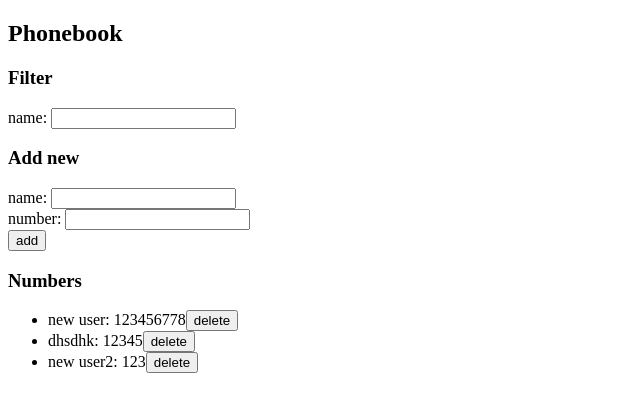
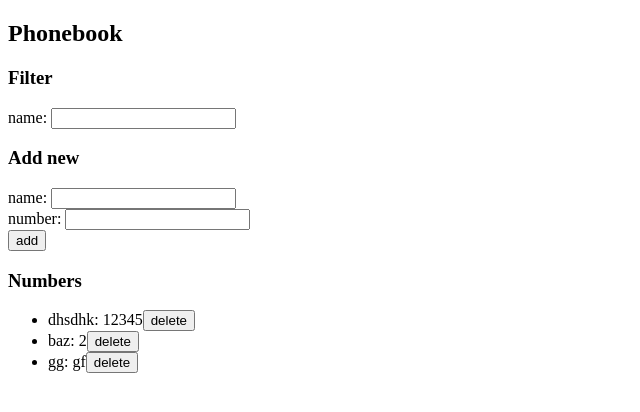
Before and after one commit to parradam/fullstackopen, a React (Create React App) app in the folder part2/phonebook/: page / in a window 1280 px wide. Shown: the top 412 px of the page, without its empty margins (0-640 px from the left). Built offline with nearby package versions, Linux system fonts and the light colour scheme; data requests are answered from the project's data file.

Commit message:
2.18 complete

```diff
--- a/part2/phonebook/db.json
+++ b/part2/phonebook/db.json
@@ -1,19 +1,19 @@
 {
   "persons": [
-    {
-      "name": "new user",
-      "number": "123456778",
-      "id": 7
-    },
     {
       "name": "dhsdhk",
       "number": "12345",
       "id": 9
     },
     {
-      "name": "new user2",
-      "number": "123",
-      "id": 10
+      "name": "baz",
+      "number": "2",
+      "id": 13
+    },
+    {
+      "name": "gg",
+      "number": "gf",
+      "id": 14
     }
   ]
 }
--- a/part2/phonebook/src/App.js
+++ b/part2/phonebook/src/App.js
@@ -32,11 +32,24 @@ const App = () => {
 
     phonebookService
       .deletePerson(id)
-      .then(response => console.log('delete successful'))
+      .then(response => {
+        const newPersons = persons.filter(person => person.id !== id)
+        setPersons(newPersons)
+      })
       .catch(e => console.log(e))
+  }
 
-    const newPersons = persons.filter(person => person.id !== id)
-    setPersons(newPersons)
+  const updatePerson = (id, personToUpdate) => {
+    const continueWithUpdate = window.confirm(`${personToUpdate.name} is already added to phonebook. Replace their details?`)
+    if (!continueWithUpdate) return
+
+    phonebookService
+      .update(id, personToUpdate)
+      .then(returnedContact => {
+        setPersons(persons.map(person => person.id !== id ? person : returnedContact))
+        setNewName('')
+        setNewNumber('')
+      })
   }
 
   const handleSubmit = (e) => {
@@ -49,7 +62,8 @@ const App = () => {
     const personExists = persons.some(person => person.name === personToAdd.name)
 
     if (personExists) {
-      alert(`${personToAdd.name} is already added to phonebook`)
+      const personToUpdate = persons.find(person => person.name === personToAdd.name)
+      updatePerson(personToUpdate.id, personToAdd)
       return
     }
 
--- a/part2/phonebook/src/services/phonebook.js
+++ b/part2/phonebook/src/services/phonebook.js
@@ -14,9 +14,15 @@ const create = newObject => {
 const deletePerson = id => {
     const deleteUrl = `${baseUrl}/${id}`
     const request = axios.delete(deleteUrl)
-    return request.then(response => true)
+    return request.then(response => response.data)
 }
 
-const phonebookService = { getAll, create, deletePerson }
+const update = (id, updatedObject) => {
+    const updateUrl = `${baseUrl}/${id}`
+    const request = axios.put(updateUrl, updatedObject)
+    return request.then(response => response.data)
+}
+
+const phonebookService = { getAll, create, deletePerson, update }
 
 export default phonebookService
```
